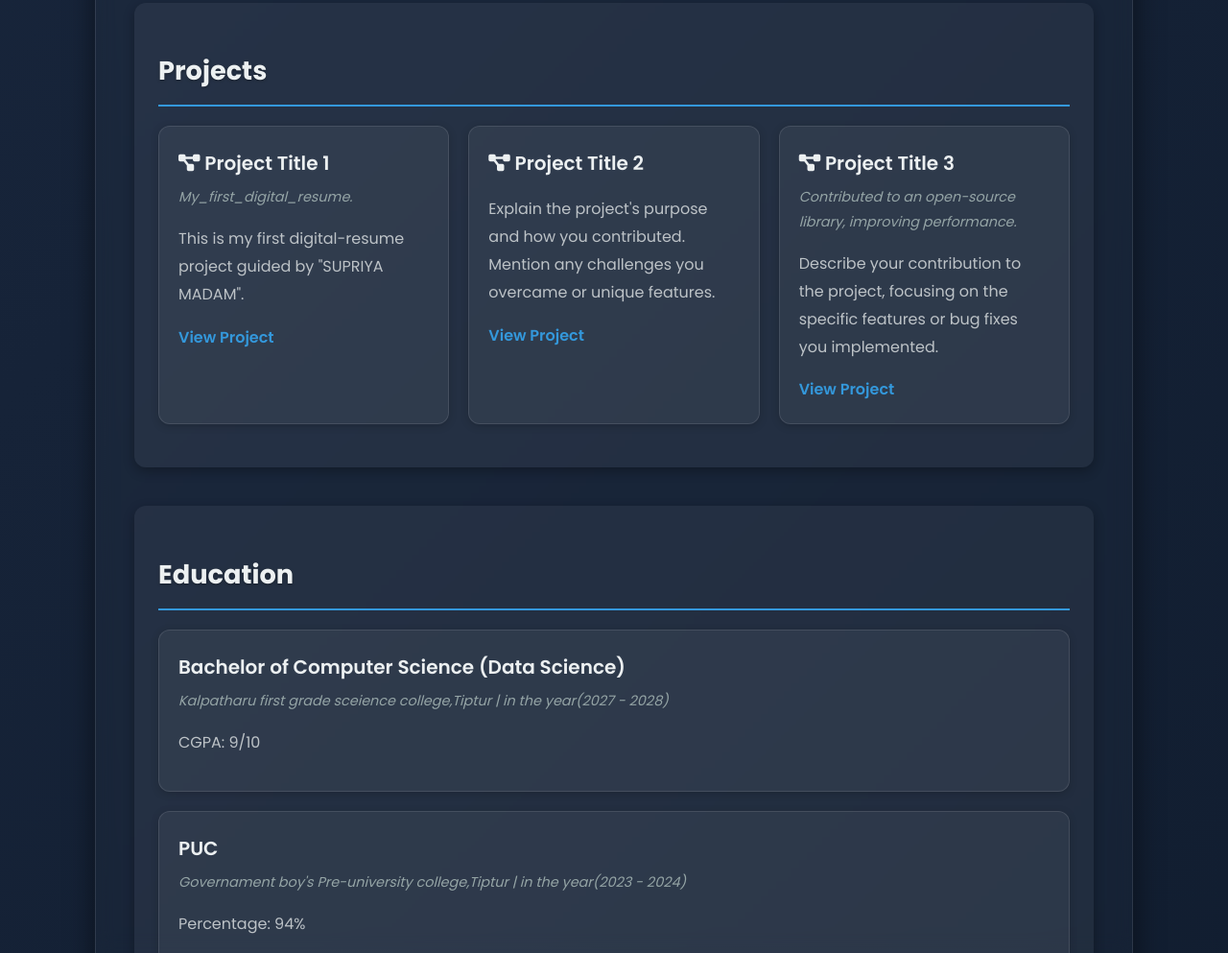
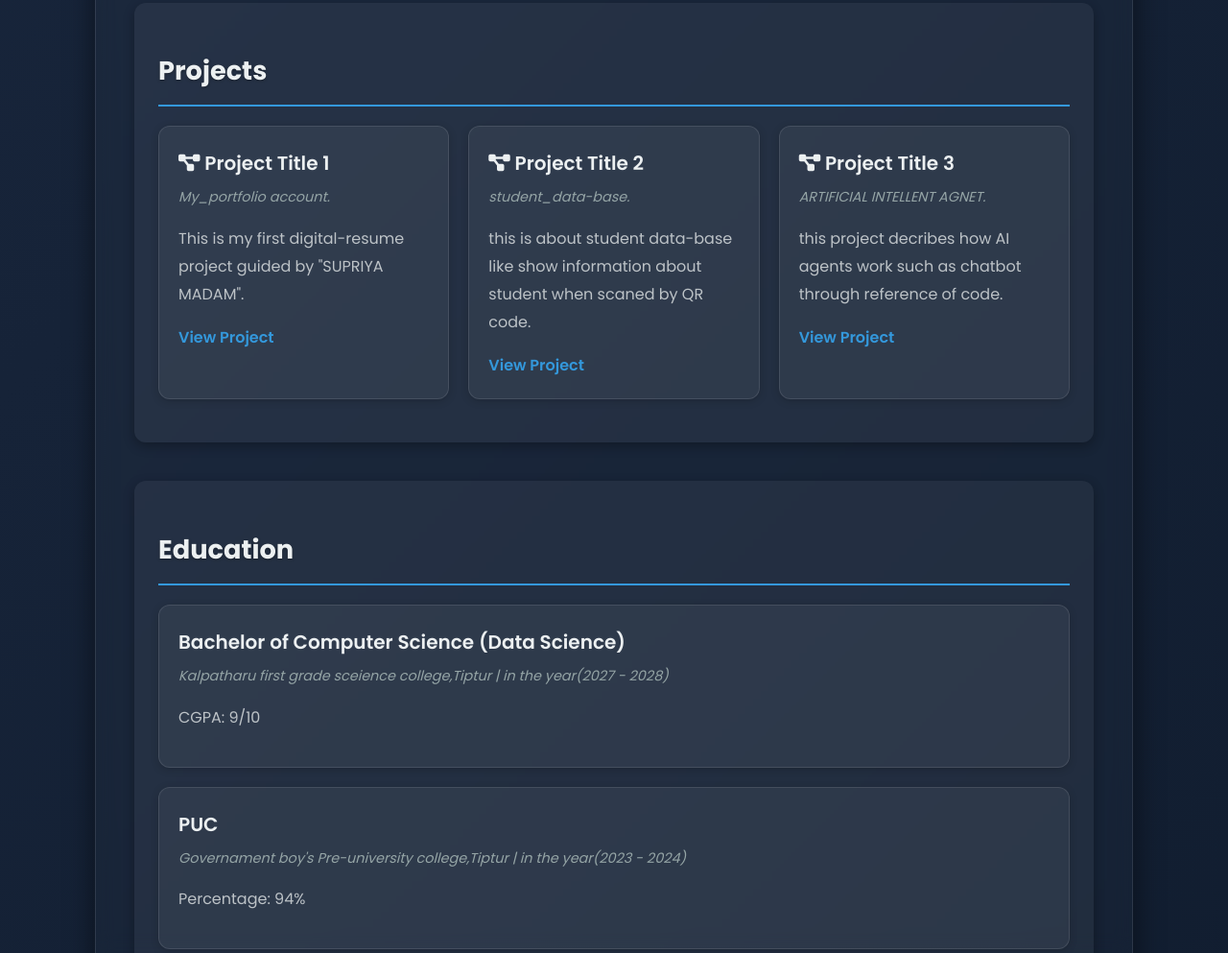
Before and after one commit to The-solo-man/Digital_resume, a plain HTML site: page index.html in a window 1280 px wide. Shown: the part 2112-3105 px from the top of the page at 96% size. Drawn offline with Linux system fonts and the light colour scheme.

Commit message:
changes in project section

```diff
--- a/index.html
+++ b/index.html
@@ -648,20 +648,20 @@
             <div class="card-grid">
                 <div class="card">
                     <div class="card-title"><i class="fas fa-project-diagram"></i> Project Title 1</div>
-                    <div class="card-meta">My_first_digital_resume.</div>
+                    <div class="card-meta">My_portfolio account.</div>
                     <p>This is my first digital-resume project guided by "SUPRIYA MADAM".</p>
                     <a href="https://github.com/The-solo-man/Digital_resume.git" target="_blank">View Project</a>
                 </div>
                 <div class="card">
                     <div class="card-title"><i class="fas fa-project-diagram"></i> Project Title 2</div>
-                    <div class="card-meta"></div>
-                    <p>Explain the project's purpose and how you contributed. Mention any challenges you overcame or unique features.</p>
+                    <div class="card-meta">student_data-base.</div>
+                    <p>this is about student data-base like show information about student when scaned by QR code.</p>
                     <a href="#" target="_blank">View Project</a>
                 </div>
                 <div class="card">
                     <div class="card-title"><i class="fas fa-project-diagram"></i> Project Title 3</div>
-                    <div class="card-meta">Contributed to an open-source library, improving performance.</div>
-                    <p>Describe your contribution to the project, focusing on the specific features or bug fixes you implemented.</p>
+                    <div class="card-meta">ARTIFICIAL INTELLENT AGNET.</div>
+                    <p>this project decribes how AI agents work such as chatbot  through reference of code.</p>
                     <a href="#" target="_blank">View Project</a>
                 </div>
             </div>
```
